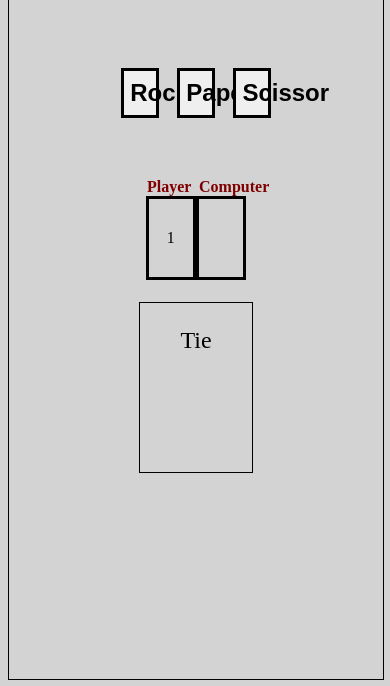
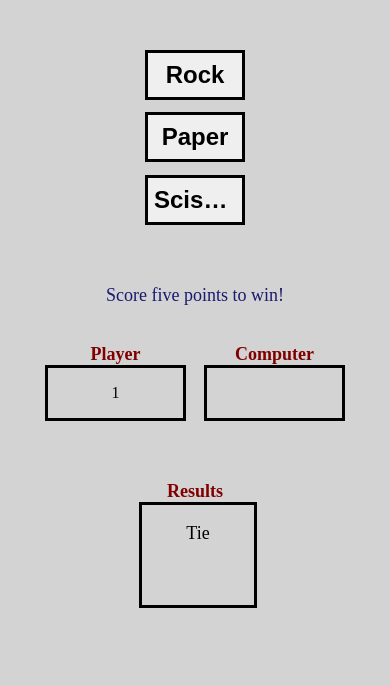
Before and after one commit to Hasan-Iqtedar/rock-paper-scissors, a plain HTML site: page index.html in a window 390 px wide. Shown: the part 174-860 px from the top of the page. Drawn offline with Linux system fonts and the light colour scheme.

Commit message:
Add responsiveness

```diff
--- a/index.html
+++ b/index.html
@@ -19,6 +19,10 @@
             <Button>Scissor</Button>
         </div>
 
+        <div style="margin-top: 30px; font-size: large; color: midnightblue">
+            <p>Score five points to win!</p>
+        </div>
+
 
         <div class='scoreContainer'>
 
@@ -30,20 +34,23 @@
                     <span style="font-weight: bold;">Computer</span>
                 </div>
             </div>
-
             <div class='score'>
                 <div id='playerScore'>
                     <p>1</p>
                 </div>
-
                 <div id='computerScore'>
                 </div>
             </div>
 
         </div>
 
-        <div id='result'>
-            <p>Tie</p>
+        <div class='resultContainer'>
+            <div class='resultTitle'>
+                <span>Results</span>
+            </div>
+            <div id='result'>
+                <p>Tie</p>
+            </div>
         </div>
 
 
--- a/styles/main.css
+++ b/styles/main.css
@@ -1,16 +1,20 @@
+
+@media(max-width: 700px) {
+    .buttonContainer {
+        flex-direction: column;
+        align-items: center;
+        height: 200px;
+    }
+}
+
 body {
-    height: 100vh;
     background-color: lightgray;
-    overflow: hidden;
 }
 
 main {
     display: flex;
     flex-direction: column;
     align-items: center;
-    border: 1px solid black;
-    height: 100%;
-    width: 100%;
 }
 
 .title {
@@ -19,16 +23,18 @@ main {
 }
 
 .buttonContainer {
-    margin-top: 50px;
+    margin-top: 20px;
     display: flex;
     justify-content: space-evenly;
     width: 50%;
-    /* border: 1px solid red; */
 }
 
 button {
     width: 20%;
+    min-width: 100px;
     height: 50px;
+    overflow: hidden;
+    text-overflow: ellipsis;
     font-size: x-large;
     font-weight: bold;
     border: 3px solid black;
@@ -38,10 +44,15 @@ button:hover {
     background-color: lightgray;
 }
 
+span p {
+    margin-top: 30px;
+}
+
 .scoreContainer {
     width: 27%;
+    min-width: 300px;
     height: 10%;
-    margin-top: 60px;
+    margin-top: 20px;
 }
 
 .scoreTitle {
@@ -54,6 +65,7 @@ button:hover {
     text-align: center;
     color: maroon;
     font-weight: bold;
+    font-size: large;
 }
 
 .score {
@@ -82,12 +94,26 @@ button:hover {
     font-size: x-large;
 }
 
+.resultContainer {
+    width: 30%;
+    height: 100px;
+    margin-top: 60px;
+    margin-bottom: 50px;
+}
+
+.resultTitle {
+    width: 100%;
+    text-align: center;
+    font-weight: bold;
+    font-size: large;
+    color: maroon;
+}
+
 #result {
-    width: 30%;
-    height: 20%;
-    border: 1px solid black;
-    margin-top: 40px;
+    width: 100%;
+    height: 100%;
+    border: 3px solid black;
     display: flex;
     justify-content: center;
-    font-size: x-large;
+    font-size: large;
 }
```
